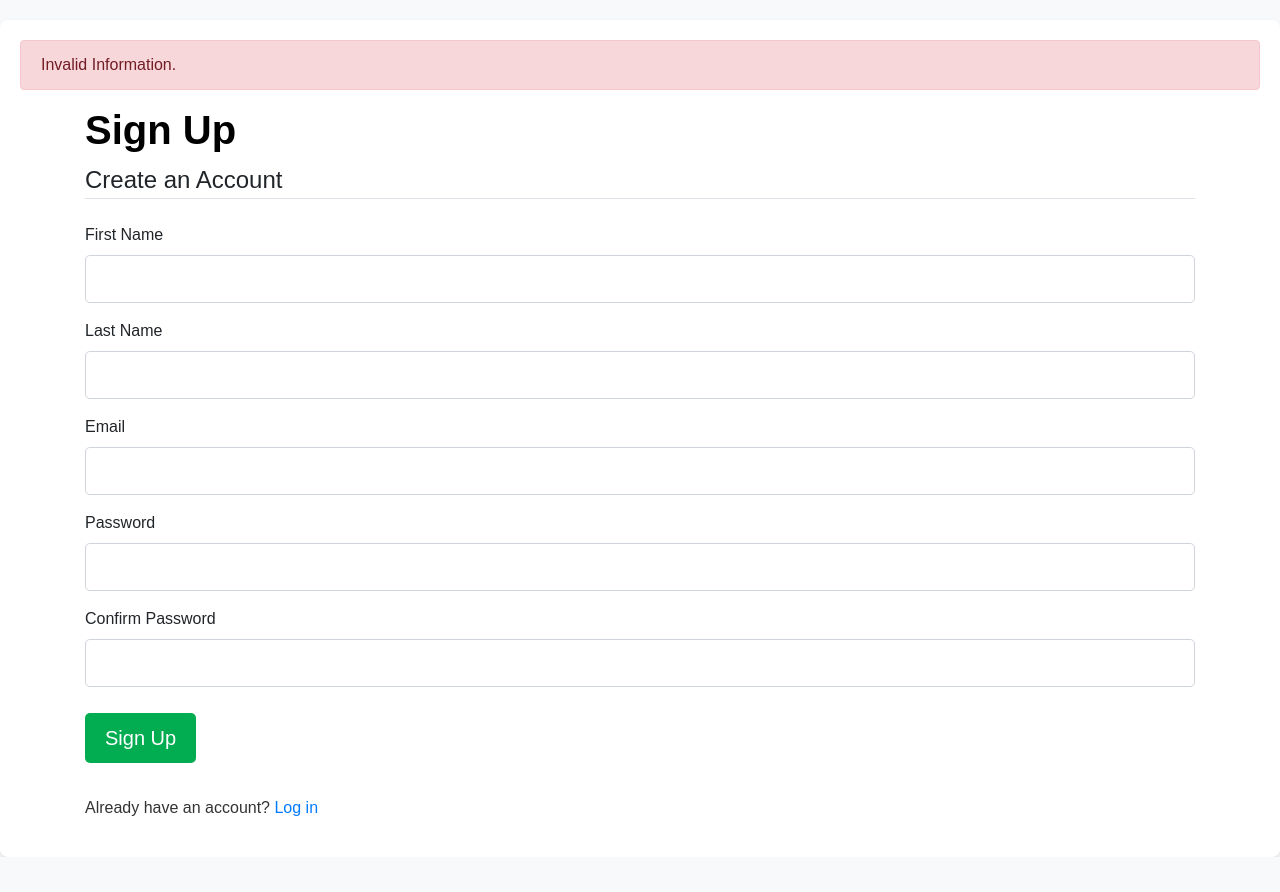
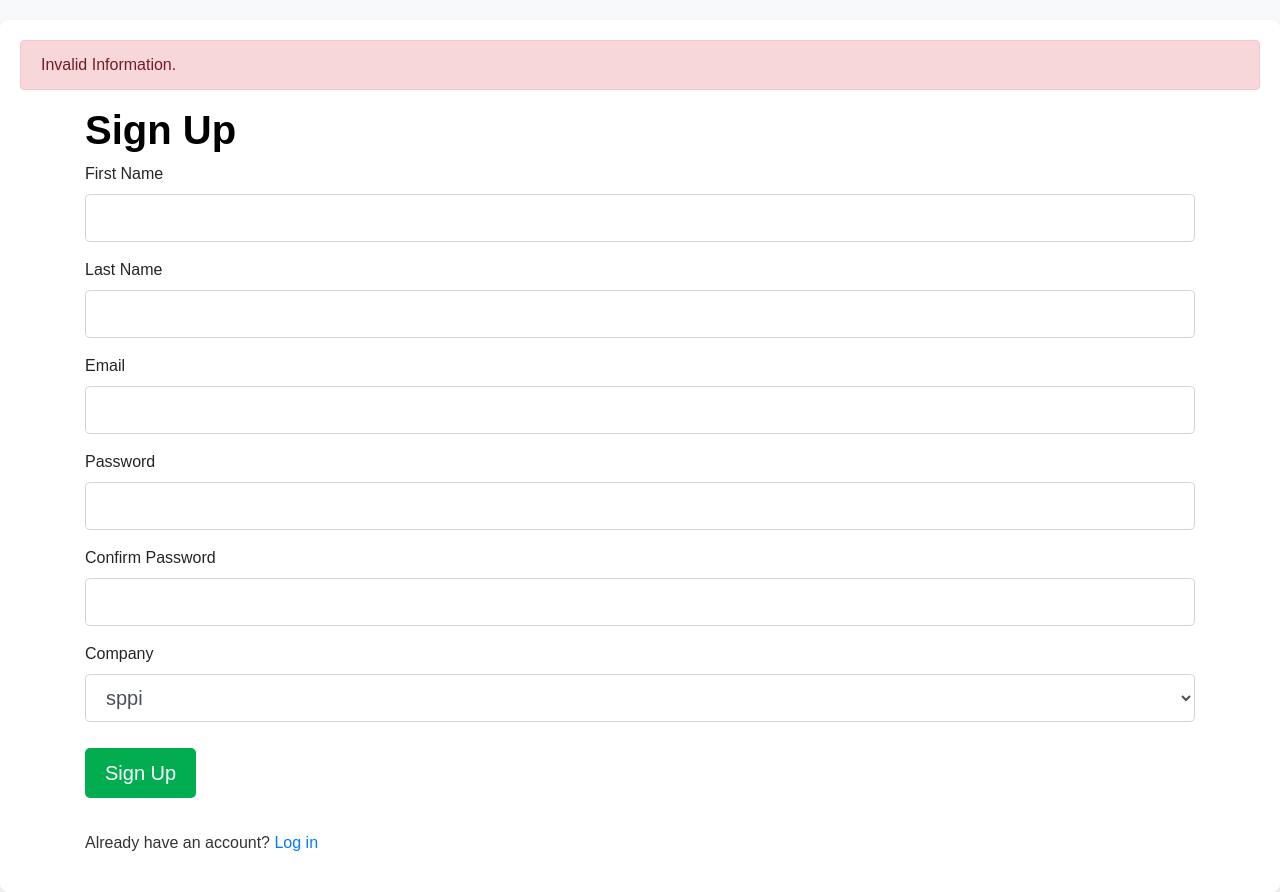
Before and after one commit to CadeStocker/SouthernProduce, a Flask app: page /signup in a window 1280 px wide. Shown: the part 62-954 px from the top of the page. Before the commit the page ends 919 px from the top, so only its background shows below. Run offline with Flask 3, Linux system fonts and the light colour scheme; parts of the project's set-up code (start-up, migrations or seed data) failed here and were passed over; some libraries are stand-ins or nearby versions.

Commit message:
reorganized into package structure, added company selection to signup

```diff
--- a/ProducePricer/forms.py
+++ /dev/null
@@ -1,20 +0,0 @@
-from flask_wtf import FlaskForm
-from wtforms import StringField, PasswordField, SubmitField, BooleanField
-from wtforms.validators import DataRequired, Email, EqualTo, Length
-
-
-class SignUp(FlaskForm):
-    first_name = StringField('First Name', validators=[DataRequired()])
-    last_name = StringField('Last Name', validators=[DataRequired()])
-    email = StringField('Email', validators=[DataRequired(), Email()])
-    password = PasswordField('Password', validators=[DataRequired(), Length(min=6)])
-    confirm_password = PasswordField('Confirm Password',
-                                      validators=[DataRequired(), EqualTo('password')])
-    remember = BooleanField('Remember Me')
-    submit = SubmitField('Sign Up')
-
-class Login(FlaskForm):
-    email = StringField('Email', validators=[DataRequired(), Email()])
-    password = PasswordField('Password', validators=[DataRequired()])
-    remember = BooleanField('Remember Me')
-    submit = SubmitField('Login')
--- /dev/null
+++ b/ProducePricer/producepricer/forms.py
@@ -0,0 +1,44 @@
+from flask_wtf import FlaskForm
+from wtforms import SelectField, StringField, PasswordField, SubmitField, BooleanField, ValidationError
+from wtforms.validators import DataRequired, Email, EqualTo, Length
+from producepricer.models import User, Company
+
+class SignUp(FlaskForm):
+    first_name = StringField('First Name', validators=[DataRequired()])
+    last_name = StringField('Last Name', validators=[DataRequired()])
+    email = StringField('Email', validators=[DataRequired(), Email()])
+    password = PasswordField('Password', validators=[DataRequired(), Length(min=6)])
+    confirm_password = PasswordField('Confirm Password',
+                                      validators=[DataRequired(), EqualTo('password')])
+    remember = BooleanField('Remember Me')
+    company = SelectField('Company', validators=[DataRequired()])
+    submit = SubmitField('Sign Up')
+
+    def validate_email(self, email):
+        user = User.query.filter_by(email=email.data).first()
+        if user:
+            raise ValidationError('That email is already in use. Please choose a different one.')
+
+    def validate_password(self, password):
+        if len(password.data) < 6:
+            raise ValidationError('Password must be at least 6 characters long.')
+        if not any(char.isdigit() for char in password.data):
+            raise ValidationError('Password must contain at least one digit.')
+        if not any(char.isalpha() for char in password.data):
+            raise ValidationError('Password must contain at least one letter.')
+
+class Login(FlaskForm):
+    email = StringField('Email', validators=[DataRequired(), Email()])
+    password = PasswordField('Password', validators=[DataRequired()])
+    remember = BooleanField('Remember Me')
+    submit = SubmitField('Login')
+
+class CreateCompany(FlaskForm):
+    name = StringField('Company Name', validators=[DataRequired()])
+    admin_email = StringField('Admin Email', validators=[DataRequired(), Email()])
+    submit = SubmitField('Create Company')
+
+    def validate_name(self, name):
+        company = Company.query.filter_by(name=name.data).first()
+        if company:
+            raise ValidationError('That company name is already in use. Please choose a different one.')
--- a/ProducePricer/producepricer.py
+++ b/ProducePricer/producepricer/routes.py
@@ -1,23 +1,8 @@
-from flask import Flask, redirect, render_template, url_for, flash
-from flask_login import LoginManager, UserMixin, login_user, login_required, logout_user
-from flask_sqlalchemy import SQLAlchemy
-from models import User
-from flask_migrate import Migrate
-from flask_wtf.csrf import CSRFProtect
-from forms import SignUp, Login
-
-app = Flask(__name__)
-app.config['SECRET_KEY'] = '33d151aee312625a351143d17aeb358f'
-app.config['SQLALCHEMY_DATABASE_URI'] = 'sqlite:///site.db'
-db = SQLAlchemy(app)
-
-login_manager = LoginManager()
-login_manager.init_app(app)
-login_manager.login_view = 'login'  # Redirect to login page if not logged in
-
-@login_manager.user_loader
-def load_user(user_id):
-    return User.query.get(int(user_id))
+from flask import redirect, render_template, url_for, flash
+from producepricer.models import User, Company
+from producepricer.forms import SignUp, Login, CreateCompany
+from flask_login import login_user, login_required, current_user, logout_user
+from producepricer import app, db, bcrypt
 
 # route for the root URL
 @login_required
@@ -34,7 +19,12 @@ def about():
 # signup page
 @app.route('/signup', methods=['GET', 'POST'])
 def signup():
+    if current_user.is_authenticated:
+        return redirect(url_for('home'))
+
     form = SignUp()
+    form.company.choices = [(company.id, company.name) for company in Company.query.all()]
+
     if form.validate_on_submit():
         # flash a message to the user
         flash(f'Account created for {form.first_name.data}!', 'success')
@@ -42,7 +32,8 @@ def signup():
         user = User(first_name=form.first_name.data,
                     last_name=form.last_name.data,
                     email=form.email.data,
-                    password=form.password.data)
+                    password=form.password.data,
+                    company_id=form.company.data)
         db.session.add(user)
         db.session.commit()
         # log the user in
@@ -58,6 +49,9 @@ def signup():
 # login page
 @app.route('/login', methods=['GET', 'POST'])
 def login():
+    if current_user.is_authenticated:
+        return redirect(url_for('home'))
+
     form = Login()
     if form.validate_on_submit():
         # check if the user exists
@@ -73,6 +67,31 @@ def login():
         return redirect(url_for('home'))
     return render_template('login.html', title='Login', form=form)
 
+# logout page
+@app.route('/logout')
+def logout():
+    logout_user()
+    flash('You have been logged out!', 'success')
+    return redirect(url_for('home'))
+
+# create company page
+@app.route('/create_company', methods=['GET', 'POST'])
+def create_company():
+    form = CreateCompany()
+    if form.validate_on_submit():
+        # flash a message to the user
+        flash(f'Company created for {form.name.data}!', 'success')
+        # make a new company object for database
+        company = Company(name=form.name.data,
+                          admin_email=form.admin_email.data)
+        db.session.add(company)
+        db.session.commit()
+        # redirect to the home page
+        return redirect(url_for('home'))
+    # if the form is not submitted or is invalid, render the create company page
+    flash('Invalid Information.', 'danger')
+    return render_template('create_company.html', title='Create Company', form=form)
+
 # only true if this file is run directly
 if __name__ == '__main__':
     app.run(debug=True)
--- a/ProducePricer/templates/home.html
+++ b/ProducePricer/producepricer/templates/home.html
@@ -5,8 +5,5 @@
 {% block content %}
 <div class="container">
     <h1>Welcome to Produce Pricer</h1>
-    <p>This is a simple web application for pricing produce using the Black-Scholes model.</p>
-    <p>Developed by [Your Name]</p>
-    <p>Version: 1.0</p>
 </div>
 {% endblock %}
--- /dev/null
+++ b/ProducePricer/producepricer/templates/signup.html
@@ -0,0 +1,55 @@
+{% extends "base.html" %}
+{% block title %}Sign Up{% endblock %}
+
+{% block content %}
+<div class="container">
+    <h1>Sign Up</h1>
+    <form method="POST" action="">
+
+        {{ form.hidden_tag() }}
+
+        <fieldset class="form-group">
+            <div class="form-group">
+                {{ form.first_name.label(class="form-control-label") }}
+                {{ form.first_name(class="form-control form-control-lg") }}
+            </div>
+            <div class="form-group">
+                {{ form.last_name.label(class="form-control-label") }}
+                {{ form.last_name(class="form-control form-control-lg") }}
+            </div>
+            <div class="form-group">
+                {{ form.email.label(class="form-control-label") }}
+                {{ form.email(class="form-control form-control-lg") }}
+            </div>
+            <div class="form-group">
+                {{ form.password.label(class="form-control-label") }}
+                {{ form.password(class="form-control form-control-lg") }}
+            </div>
+            <div class="form-group">
+                {{ form.confirm_password.label(class="form-control-label") }}
+                {{ form.confirm_password(class="form-control form-control-lg") }}
+            </div>
+            <div class="form-group">
+                {{ form.company.label(class="form-control-label") }}
+                {{ form.company(class="form-control form-control-lg") }}
+            </div>
+            <div class="form-group">
+                {{ form.submit(class="btn btn-primary btn-lg") }}
+            </div>
+        </fieldset>
+
+    </form>
+    {% if error %}
+        <div class="alert alert-danger mt-3">
+            {{ error }}
+        </div>
+    {% endif %}
+    {% if success %}
+        <div class="alert alert-success mt-3">
+            {{ success }}
+        </div>
+    {% endif %}
+    <p class="mt-3">Already have an account? <a href="{{ url_for('login') }}">Log in</a></p>
+
+</div>
+{% endblock %}
--- /dev/null
+++ b/ProducePricer/run.py
@@ -0,0 +1,4 @@
+from producepricer import app
+
+if __name__ == '__main__':
+    app.run(debug=True)
--- a/ProducePricer/templates/signup.html
+++ /dev/null
@@ -1,97 +0,0 @@
-{% extends "base.html" %}
-{% block title %}Sign Up{% endblock %}
-
-{% block content %}
-<div class="container">
-    <h1>Sign Up</h1>
-    <form method="POST" action="">
-
-        {{ form.hidden_tag() }}
-
-        <fieldset class="form-group">
-            <legend class="border-bottom mb-4">Create an Account</legend>
-
-        <div class="form-group">
-            {{ form.first_name.label(class="form-control-label") }}
-
-            {% if form.first_name.errors %}
-                {{ form.first_name(class="form-control form-control-lg is-invalid") }}
-                <div class="invalid-feedback">
-                    {% for error in form.first_name.errors %}
-                        <span>{{ error }}</span>
-                    {% endfor %}
-            {% else %}
-                {{ form.first_name(class="form-control form-control-lg") }}
-            {% endif %}
-
-        </div>
-        <div class="form-group">
-            {{ form.last_name.label(class="form-control-label") }}
-            {% if form.last_name.errors %}
-                {{ form.last_name(class="form-control form-control-lg is-invalid") }}
-                <div class="invalid-feedback">
-                    {% for error in form.last_name.errors %}
-                        <span>{{ error }}</span>
-                    {% endfor %}
-            {% else %}
-                {{ form.last_name(class="form-control form-control-lg") }}
-            {% endif %}
-
-        </div>
-        <div class="form-group">
-            {{ form.email.label(class="form-control-label") }}
-            {% if form.email.errors %}
-                {{ form.email(class="form-control form-control-lg is-invalid") }}
-                <div class="invalid-feedback">
-                    {% for error in form.email.errors %}
-                        <span>{{ error }}</span>
-                    {% endfor %}
-            {% else %}
-                {{ form.email(class="form-control form-control-lg") }}
-            {% endif %}
-        </div>
-        <div class="form-group">
-            {{ form.password.label(class="form-control-label") }}
-            {% if form.password.errors %}
-                {{ form.password(class="form-control form-control-lg is-invalid") }}
-                <div class="invalid-feedback">
-                    {% for error in form.password.errors %}
-                        <span>{{ error }}</span>
-                    {% endfor %}
-            {% else %}
-                {{ form.password(class="form-control form-control-lg") }}
-            {% endif %}
-        </div>
-        <div class="form-group">
-            {{ form.confirm_password.label(class="form-control-label") }}
-            {% if form.confirm_password.errors %}
-                {{ form.confirm_password(class="form-control form-control-lg is-invalid") }}
-                <div class="invalid-feedback">
-                    {% for error in form.confirm_password.errors %}
-                        <span>{{ error }}</span>
-                    {% endfor %}
-            {% else %}
-                {{ form.confirm_password(class="form-control form-control-lg") }}
-            {% endif %}
-        </div>
-
-        <div class="form-group">
-        {{ form.submit(class="btn btn-primary btn-lg") }}
-        </div>
-
-        </fieldset>
-    </form>
-    {% if error %}
-        <div class="alert alert-danger mt-3">
-            {{ error }}
-        </div>
-    {% endif %}
-    {% if success %}
-        <div class="alert alert-success mt-3">
-            {{ success }}
-        </div>
-    {% endif %}
-    <p class="mt-3">Already have an account? <a href="{{ url_for('login') }}">Log in</a></p>
-
-</div>
-{% endblock %}
```
Also changed, not shown: ProducePricer/producepricer/__init__.py (added, +15 -0 lines), ProducePricer/producepricer/models.py (renamed from ProducePricer/models.py, +32 -6 lines), ProducePricer/producepricer/templates/create_company.html (added, +55 -0 lines), ProducePricer/instance/site.db, ProducePricer/producepricer/instance/site.db (added), ProducePricer/producepricer/static/main.css (renamed from ProducePricer/static/main.css), ProducePricer/producepricer/templates/about.html (renamed from ProducePricer/templates/about.html), ProducePricer/producepricer/templates/base.html (renamed from ProducePricer/templates/base.html), ProducePricer/producepricer/templates/login.html (renamed from ProducePricer/templates/login.html), 1 other file.
